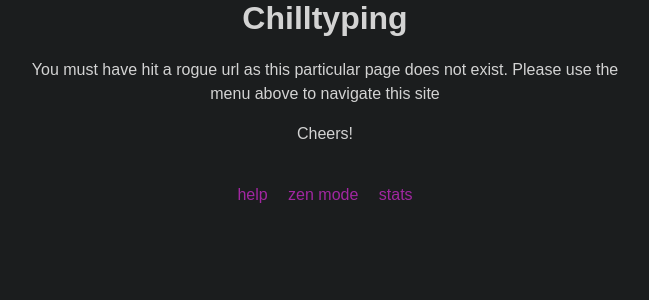
After one commit to tomaspinter/chilltype, a PHP site: template views/404.php in a window 1280 px wide. The commit adds this page. Shown: the top 300 px of the page, without its empty margins (315-964 px from the left). Run offline with PHP 8.4, Linux system fonts and the light colour scheme; the template is opened without the code that fills it, so the values that code supplies are empty.

Commit message:
added 404 handling

```diff
--- a/index.php
+++ b/index.php
@@ -36,4 +36,9 @@ Flight::route('/type-random-text', function(){
     render_typing_page('random_text');
 });
 
+Flight::map('notFound', function(){
+    render('404');
+});
+
+
 Flight::start();
--- /dev/null
+++ b/views/404.php
@@ -0,0 +1,7 @@
+<h1>Chilltyping</h1>
+
+<div class='center'>
+    <p>You must have hit a rogue url as this particular page does not exist. Please use the menu above to navigate this site</p>
+
+    <p>Cheers!</p>
+</div>
```
